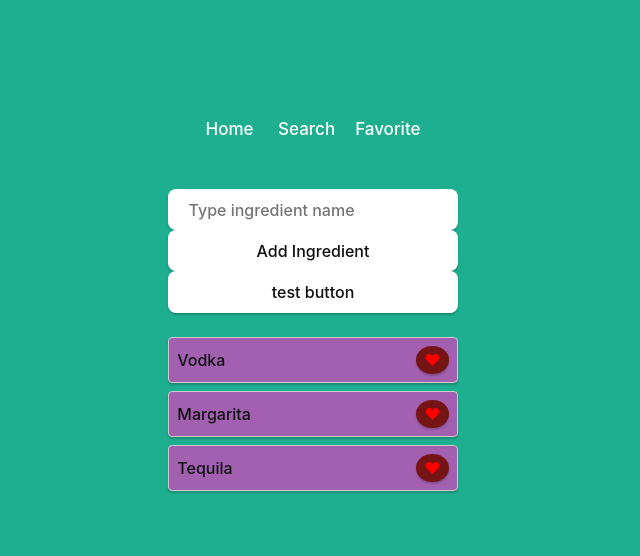
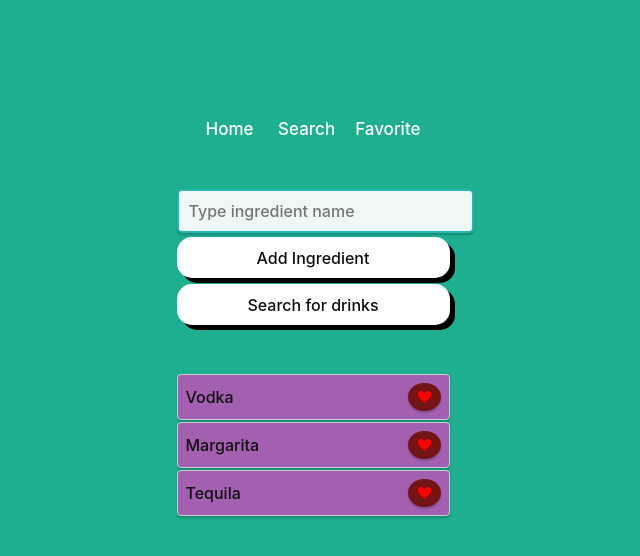
Before and after one commit to Remus7/Percentage, a Vue app in the folder Tauri-app/: page /search in a window 1280 px wide. Shown: the top 556 px of the page, without its empty margins (327-967 px from the left). Built offline with nearby package versions, Linux system fonts and the light colour scheme.

Commit message:
css favorite

```diff
--- a/Tauri-app/src/components/Favorite.vue
+++ b/Tauri-app/src/components/Favorite.vue
@@ -4,5 +4,27 @@ import { invoke } from "@tauri-apps/api/tauri";
 </script>
 
 <template>
+<button class="custom">favorite exemplu
+    <!-- <button class="fas fa-cocktail" @click="FUNCTIE CARE TE TRIMITE LA O PAGINA UNDE VEZI DETALII DESPRE BAUTURA RESPECTIVA">#f561</button> -->
+</button>
+</template>
+<style>
+  .custom-button {
+    display: inline-block;
+    padding: 10px 20px;
+    background-image: linear-gradient(to bottom, #847577, #1EAF90);
+    color: #FFFFFF;
+    border: none;
+    border-radius: 5px;
+    cursor: pointer;
+    font-size: 16px;
+    text-align: center;
+    text-decoration: none;
+    transition: background-color 0.3s ease, transform 0.2s ease;
+  }
 
-</template>
+  .custom-button:hover {
+    background-image: linear-gradient(to bottom, #0E4749, #002626);
+    transform: scale(1.05);
+  }
+</style>
--- a/Tauri-app/src/components/Search.vue
+++ b/Tauri-app/src/components/Search.vue
@@ -12,7 +12,7 @@ const debugMsg = ref("");
 
 AvailableDrinks.value = ["Vodka", "Margarita", "Tequila"];
 
-async function testButton(){
+async function SearchDrink(){
   try{
         AvailableDrinks.value = await invoke ("drink_from_ingredients", {ingredientVec: Ingredients.value})
     } catch(error){
@@ -39,7 +39,7 @@ function addFavorite(drink: string){
     placeholder="Type ingredient name"
   />
   <button class="butAdd" @click="addIngredient">Add Ingredient</button>
-  <button @click="testButton">test button</button>
+  <button class="searchbut" @click="SearchDrink">Search for drinks</button>
 
   <button class="ingredient-item" v-for="(ingredient, index) in Ingredients">
     {{ ingredient }}
@@ -62,7 +62,9 @@ function addFavorite(drink: string){
   justify-content: space-between;
   margin-bottom: 8px;
   padding: 8px;
-  border: 1px solid #ccc;
+  border: 1px solid white;
+  background-color: #0E4749;
+  color: white;
   border-radius: 4px;
 }
 .remove {
@@ -82,7 +84,7 @@ function addFavorite(drink: string){
   display: flex;
   align-items: center;
   justify-content: space-between;
-  margin-bottom: 8px;
+  margin-bottom: 2px;
   padding: 8px;
   border: 1px solid #ccc;
   border-radius: 4px;
@@ -104,4 +106,34 @@ function addFavorite(drink: string){
 .favorite:hover {
   background-color: #d32f2f;
 }
+.searchbut{
+  margin-top:6px;
+  margin-bottom: 25px;
+  border-radius: 15px;
+  box-shadow: 5px 5px  black;
+}
+.searchbut:hover{
+  opacity:0.8;
+  transition:1.5 s;
+}
+.butAdd{
+  margin-top:4px; ;
+  border-radius: 15px;
+  box-shadow: 5px 5px  black;
+}
+.butAdd:hover{
+  opacity:0.8;
+  transition:1.5 s;
+}
+
+input{
+  width: 100%;
+  padding: 10px;
+  border: 2px solid #2BB4B4;
+  border-radius: 5px;
+  background-color: #F0F7F7;
+  color: #333;
+  font-size: 16px;
+  transition: border-color 0.3s, background-color 0.3s;
+}
 </style>
--- a/Tauri-app/src/example.json
+++ b/Tauri-app/src/example.json
@@ -2,5 +2,5 @@
     "Martinez": { "glass": "martini", "ingredients": [ "Old Tom gin", "Sweet vermouth", "Maraschino liqueur", "Orange bitters" ], "preparation": "Stir all ingredients with ice and strain into a chilled martini glass. Garnish with a lemon twist." },
     "Negroni": { "glass": "old-fashioned", "ingredients": [ "Gin", "Campari", "Vermouth" ], "preparation": "Build into an old-fashioned glass filled with ice. Stir gently." },
     "Singapore Sling": { "glass": "hurricane", "ingredients": [ "Gin", "Cherry liqueur", "Triple sec", "Pineapple juice", "Lime juice", "Grenadine" ], "preparation": "Shake all ingredients with ice except grenadine. Strain into a hurricane glass with ice. Float grenadine on top. Garnish with a cherry and a slice of pineapple." },
-    "Vesper": { "glass": "martini", "ingredients": [ "Gin", "Vodka", "Lillet Blonde" ], "preparation": "Shake and strain into a chilled cocktail glass."
+    "Vesper": { "glass": "martini", "ingredients": [ "Gin", "Vodka", "Lillet Blonde" ], "preparation": "Shake and strain into a chilled cocktail glass." }
 }
```
Also changed, not shown: 1 other file (tests, documents, lock files or other folders).
